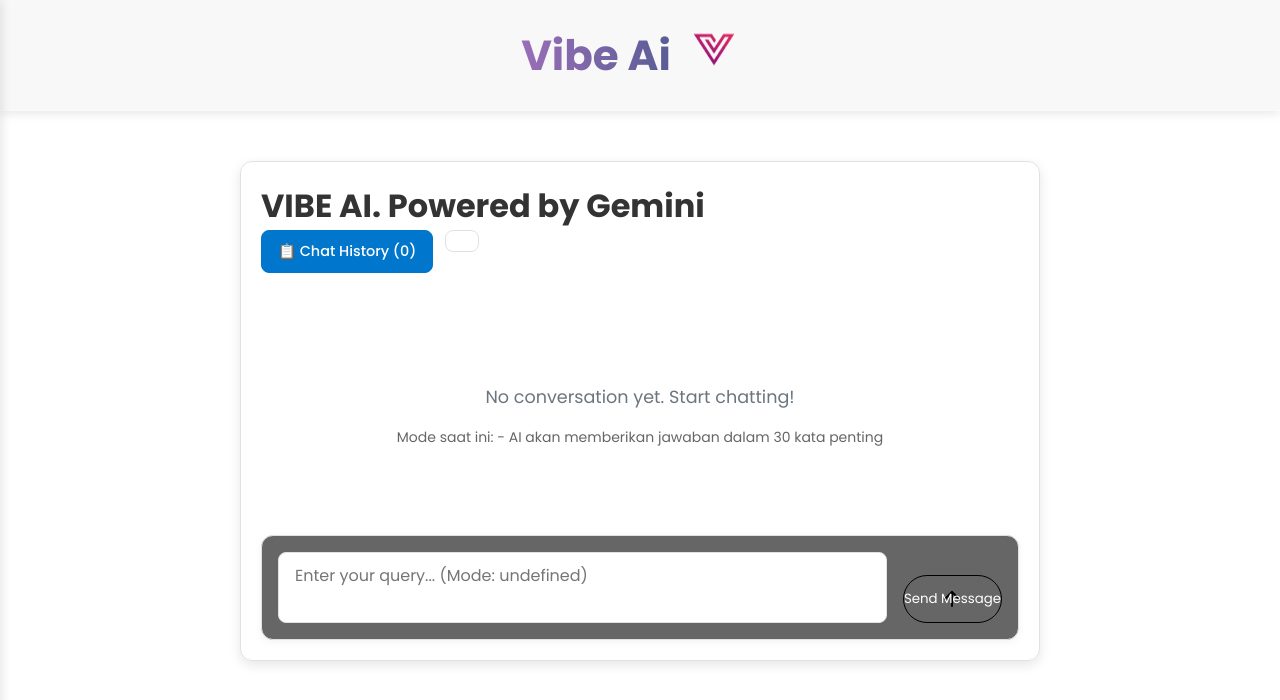
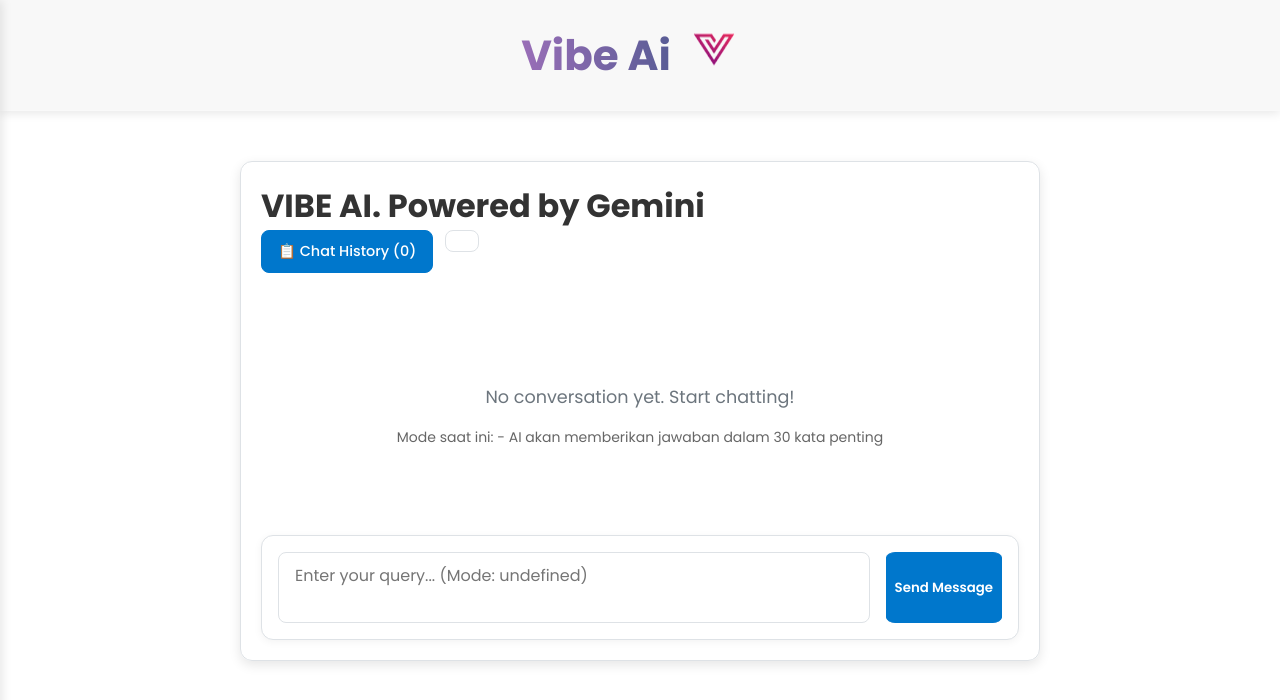
Before and after one commit to valentino-setiawan/VibePJBL, a React (Vite) app: page /chat in a window 1280 px wide. Shown: the top 700 px of the page. Built offline with nearby package versions, Linux system fonts and the light colour scheme.

Commit message:
V0.6, its been here a long time

```diff
--- a/src/chat.css
+++ b/src/chat.css
@@ -256,12 +256,11 @@
 
 /* Query Form */
 .queryForm {
-  background-color: var(--message-box);
+  background-color: var(--bg-white);
   border-radius: 12px;
   border: 1px solid var(--border-color);
   display: flex;
   padding: 1rem;
-  align-items: flex-end;
   gap: 1rem;
   margin-top: auto;
   box-shadow: 0 2px 8px rgba(0,0,0,0.05);
@@ -289,25 +288,12 @@
 }
 
 .submitBtn {
-    background: url(./assets/arrow-up.svg);
-    background-repeat: no-repeat;
-    background-position: center;
-    min-width: 3rem;
-    min-height: 3rem;
-    color: var(--bg-white);
-    border: none;
-    border: 1px solid var(--bg-dark);
-    border-Radius: 60px;
-    cursor: pointer
-}
-
-.submitBtn:hover {
-  background-color: var(--message-box-hl);
   min-width: 3rem;
   min-height: 3rem;
   color: var(--bg-white);
   border: 1px solid var(--primary-color);
-  border-radius: 50%;
+  border-radius: 8%;
+  padding: 8px;
   cursor: pointer;
   background-color: var(--primary-color);
   transition: all 0.3s ease;
```
Also changed, not shown: 1 other file (tests, documents, lock files or other folders).
